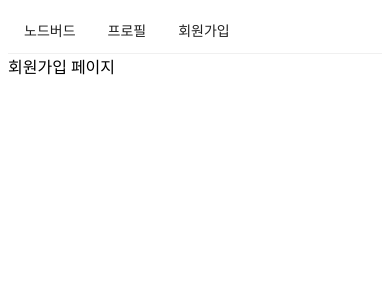
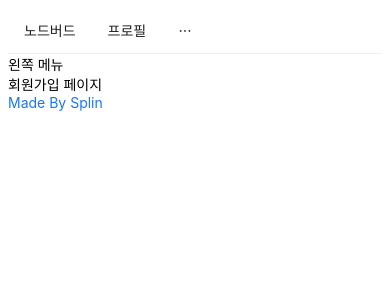
Before and after one commit to dev-splin/react-nodebird, a Next.js app in the folder front/: page /signup in a window 390 px wide. Shown: the top 300 px of the page. Built offline with nearby package versions, Linux system fonts and the light colour scheme.

Commit message:
ADD : [화면 만들기] 반응형 그리드 사용

```diff
--- a/front/components/AppLayout.js
+++ b/front/components/AppLayout.js
@@ -1,6 +1,8 @@
 import PropTypes from "prop-types";
 import Link from "next/link";
-import {Menu} from "antd";
+import {Menu, Input, Col, Row} from "antd";
+
+const {Search} = Input;
 
 const menus = [
   {
@@ -8,6 +10,9 @@
   },
   {
     label: (<Link href="/profile"><a>프로필</a></Link>)
+  },
+  {
+    label: <Search enterButton style={{ verticalAlign: 'middle'}}/>
   },
   {
     label: (<Link href="/signup"><a>회원가입</a></Link>)
@@ -18,7 +23,17 @@
   return (
     <div>
       <Menu mode="horizontal" items={menus}/>
-      {children}
+      <Row gutter={8}>
+        <Col xs={24} md={6}>
+          왼쪽 메뉴
+        </Col>
+        <Col xs={24} md={12}>
+          {children}
+        </Col>
+        <Col xs={24} md={6}>
+          <a href="https://splin.tistory.com/" target="_blank" rel="noreferrer noopener">Made By Splin</a>
+        </Col>
+      </Row>
     </div>
   )
 }
```
